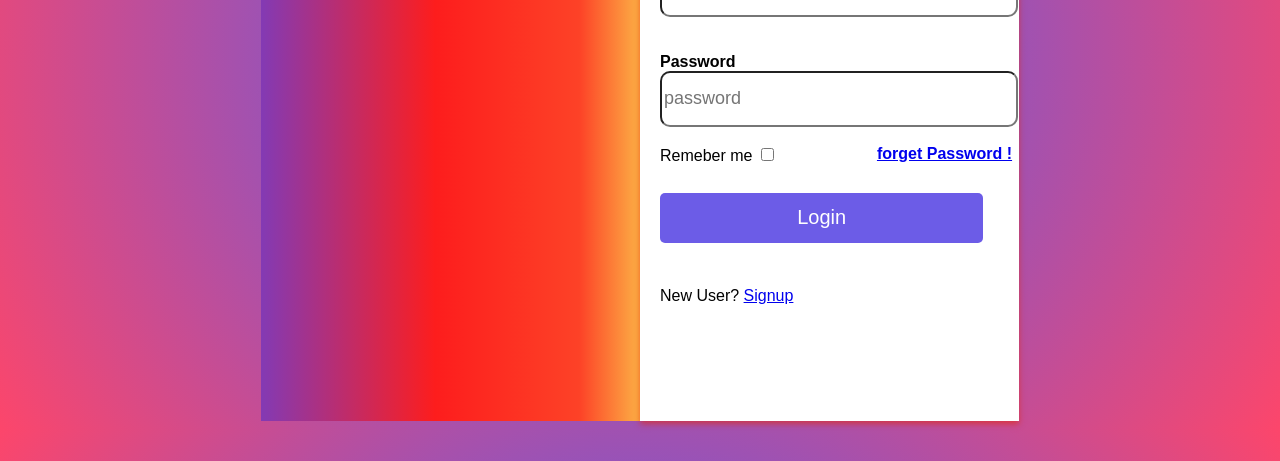
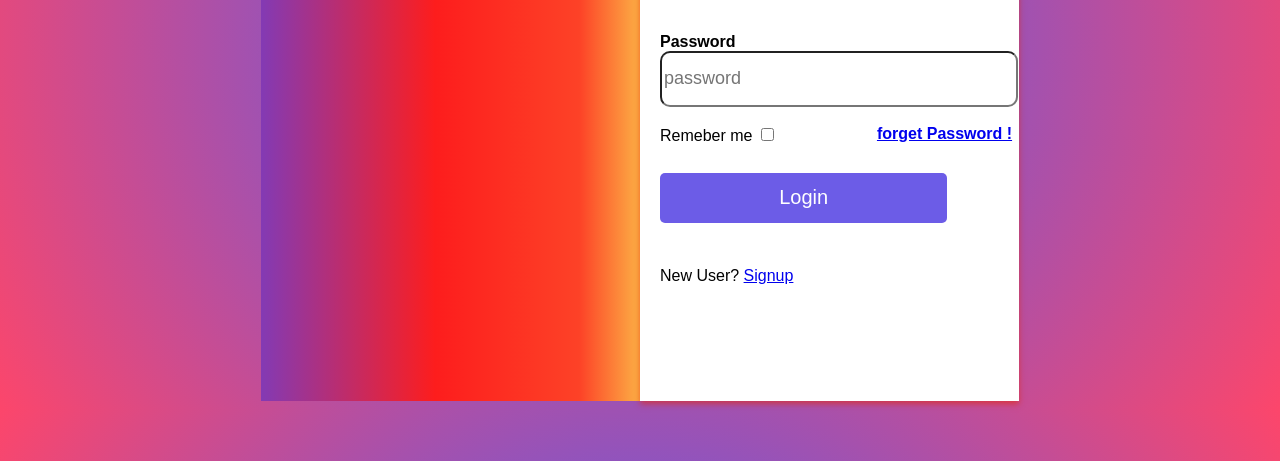
Before and after one commit to AbdulBaseer1939/task-03-html-css, a plain HTML site: page index.html in a window 1280 px wide. Shown: the part 339-800 px from the top of the page. Drawn offline with Linux system fonts and the light colour scheme.

Commit message:
Update style.css

```diff
--- a/style.css
+++ b/style.css
@@ -6,7 +6,7 @@ fieldset{
     padding: 0;
     margin-left: 20%;
     margin-right: 20%;
-    margin-top: 100px;
+    margin-top: 80px;
     border: none;
 }
 .container {
@@ -60,7 +60,7 @@ fieldset{
 }
 
 * [type='submit'] {
-        width: 90%;
+        width: 80%;
         height: 50px;
         background-color: #6c5ce7;
         color: #fff;
```
